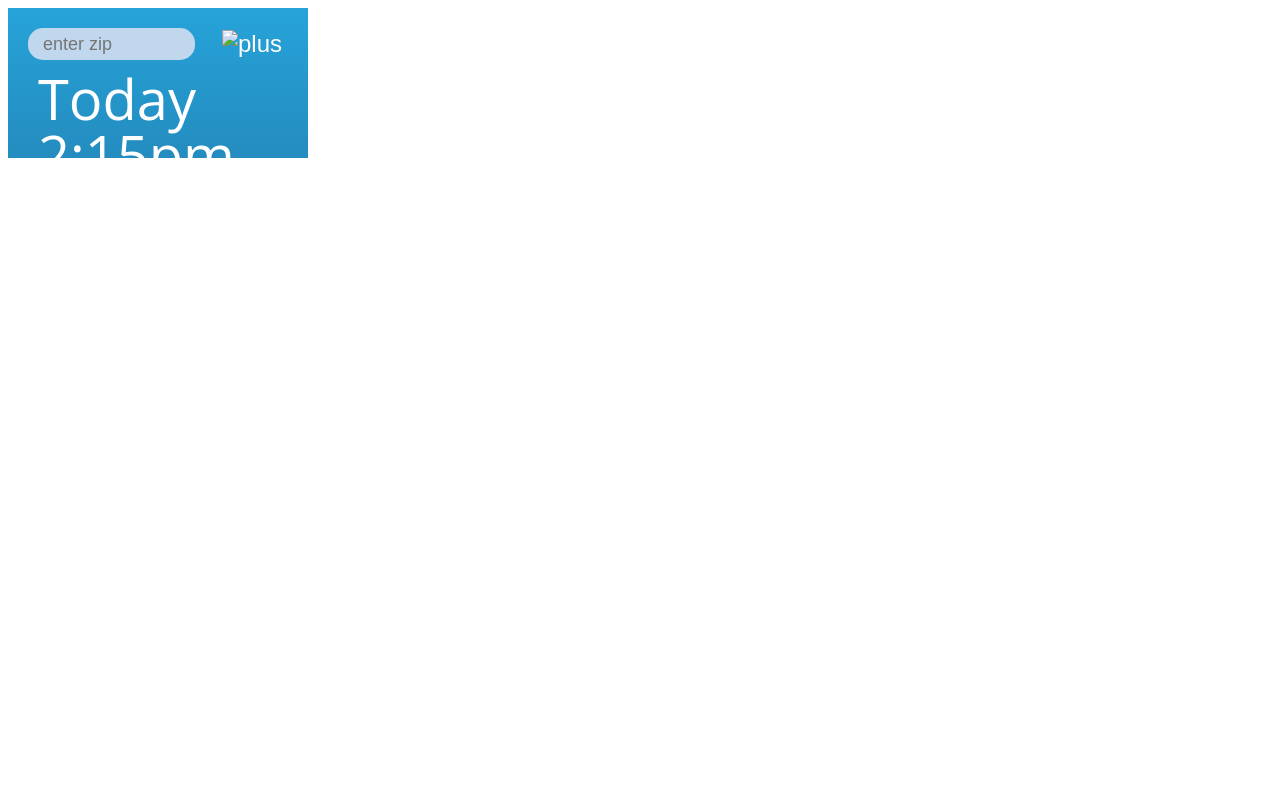
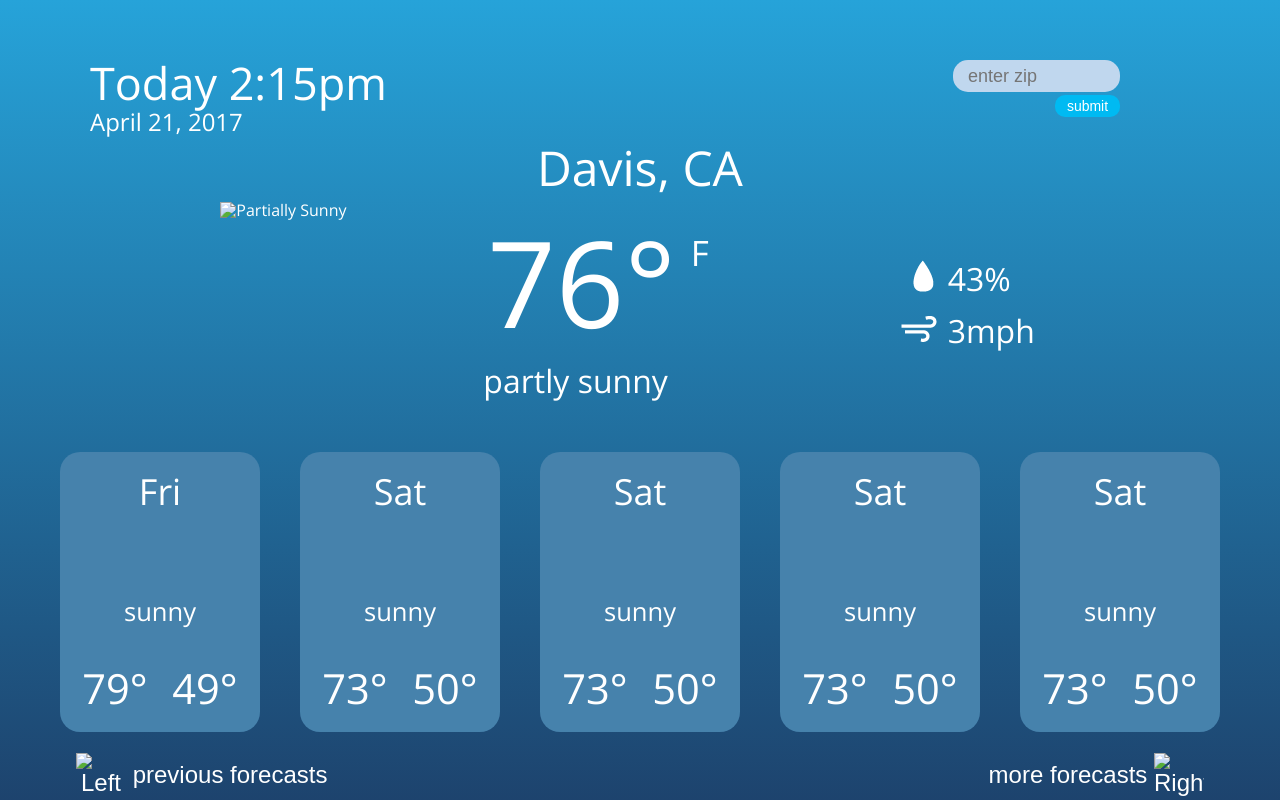
Before and after one commit to rPhase/189H-WeatherApp, a plain HTML site: page index.html in a window 1280 px wide. Drawn offline with nearby package versions, Linux system fonts and the light colour scheme.

Commit message:
Update index.html

```diff
--- a/index.html
+++ b/index.html
@@ -1,2 +1,20 @@
 <!DOCTYPE html>
+<head>
+<meta charset="utf-8" />
+<title>Include TEST</title>
+<style type="text/css">
+body > object{
+  width: 100%;
+  height: 100%;
+}
+
+html, body{
+  margin: 0px;
+  padding: 0px;
+  height: 100%;
+  min-height: 100%;
+}
+</style>
+</head>
+
 <object name="weatherApp" type="text/html" data="./code/weatherApp.html"></object>
```
